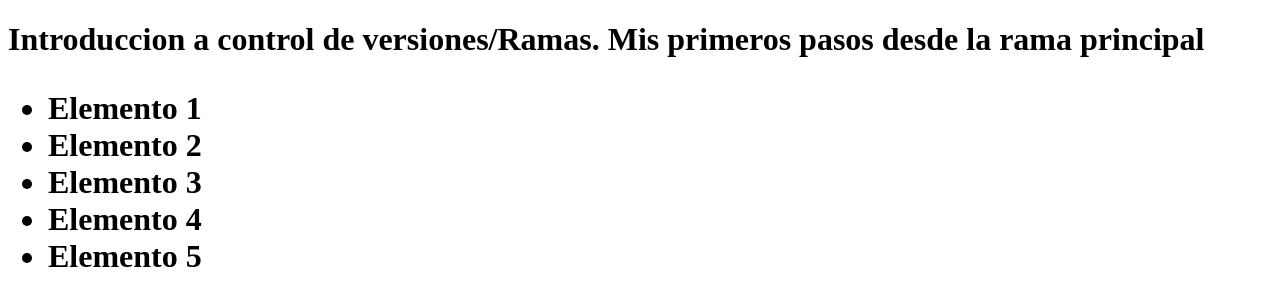
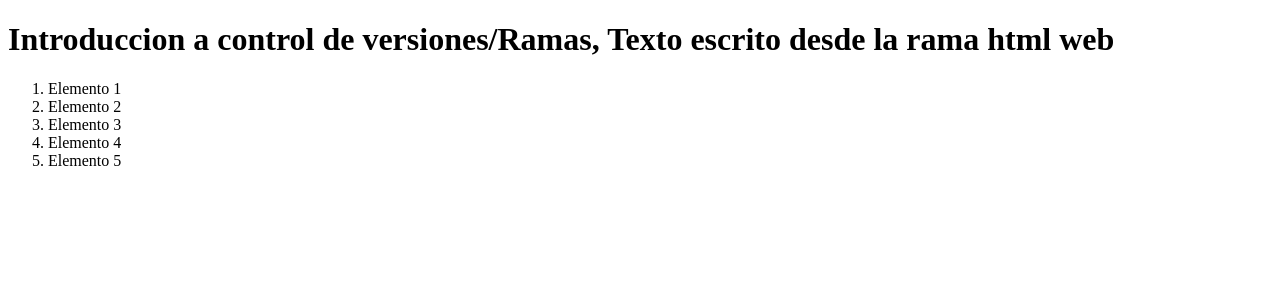
Before and after one commit to meliza021/projectsDevservidor, a plain HTML site: page index.html in a window 1280 px wide. Drawn offline with Linux system fonts and the light colour scheme.

```diff
--- a/index.html
+++ b/index.html
@@ -1,19 +1,19 @@
-<!DOCTYPE html >
- <html  lang =" en ">
+<!DOCTYPE html>
+<html lang="en">
 <head>
-    <meta  charset =" UTF-8 ">
-    <meta  name =" viewport " content =" ancho=ancho-dispositivo, escala-inicial=1.0 " >
-    <title > Intro Web </title >
-    <link  rel =" stylesheet " href =" style.css " >
-</head >
+    <meta charset="UTF-8">
+    <meta name="viewport" content="width=device-width, initial-scale=1.0">
+    <title>Intro Web</title>
+</head>
 <body>
-    <h1 > Introduccion a control de versiones/Ramas. Mis primeros pasos desde la rama principal </ h1 >
-    <ul >
-        <li > Elemento 1 </li >
-        <li > Elemento 2 </li >
-        <li > Elemento 3 </li >
-        <li > Elemento 4 </li >
-        <li > Elemento 5 </li >
-    </ul >
-</body >
-</html >
+    <h1>Introduccion a control de versiones/Ramas, Texto escrito desde la rama html web</h1>
+    <ol>
+        <li>Elemento 1</li>
+        <li>Elemento 2</li>
+        <li>Elemento 3</li>
+        <li>Elemento 4</li>
+        <li>Elemento 5</li>
+    </ol>
+    <script src="app.js"></script>
+</body>
+</html>
```
